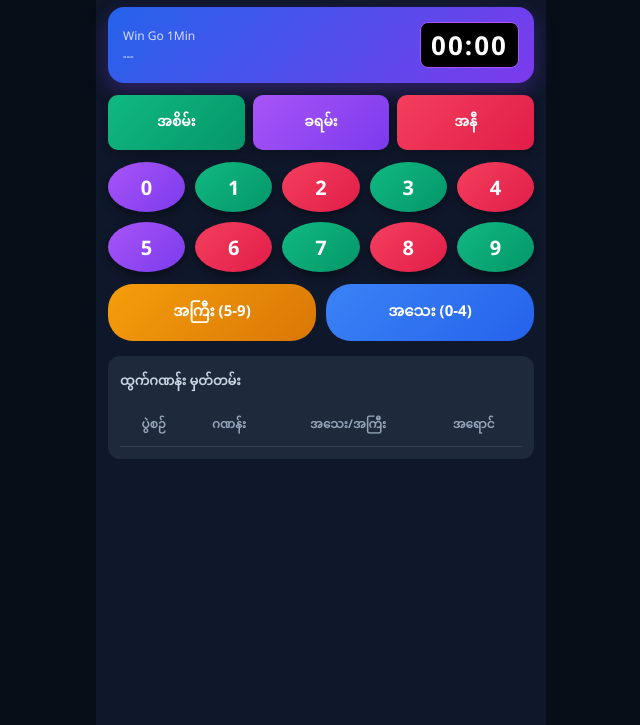
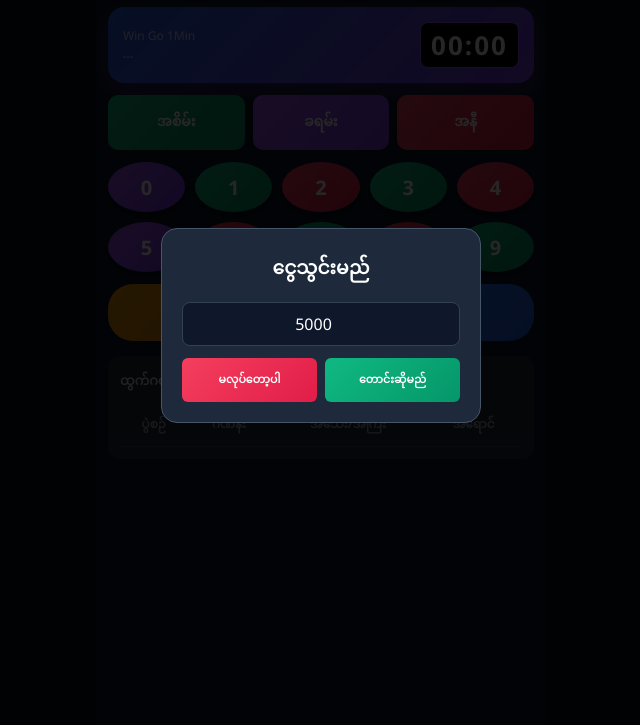
Before and after one commit to tar-alt/CK-lottery-, a website: page public/index.html in a window 1280 px wide. Both pictures are taken after a click on the button "သွင်း". Shown: the part 75-800 px from the top of the page, without its empty margins (319-959 px from the left). Drawn offline with nearby package versions, Linux system fonts and the light colour scheme; no server answers.

Commit message:
Update index.html

```diff
--- a/public/index.html
+++ b/public/index.html
@@ -155,10 +155,11 @@
       </div>
     </div>
   </div>
+
   <script>
     const socket = io();
 
-  // LocalStorage ထဲမှာ ပိုက်ဆံ သိမ်းဆည်းခြင်း (Refresh လုပ်ရင် မပျောက်အောင်)
+    // LocalStorage သုံး၍ Refresh လုပ်လျှင် ပိုက်ဆံမပျောက်အောင် သိမ်းခြင်း
     let userBalance = localStorage.getItem('user_balance')
       ? parseFloat(localStorage.getItem('user_balance'))
       : 10000;
@@ -185,7 +186,6 @@
     socket.on('new_game_result', (data) => {
       addHistoryRow(data.period, data.number, data.bigSmall, data.color);
 
-    // နိုင်/ရှုံး တွက်ချက်ခြင်း
       if (activeBet && activeBet.period === data.period) {
         let isWin = false;
 
@@ -248,6 +248,16 @@
       closeModal('bet-modal');
     }
 
+    function openTxModal(type) {
+      document.getElementById('tx-title').textContent = type === 'Deposit' ? 'ငွေသွင်းမည်' : 'ငွေထုတ်မည်';
+      document.getElementById('tx-modal').classList.remove('hidden');
+    }
+
+    function submitTx() {
+      alert("တောင်းဆိုမှု အောင်မြင်ပါသည်။ Admin ထံ ပေးပို့လိုက်ပါပြီ။");
+      closeModal('tx-modal');
+    }
+
     function closeModal(id) { document.getElementById(id).classList.add('hidden'); }
 
     function addHistoryRow(period, num, bs, color) {
@@ -261,7 +271,7 @@
 
     fetch('/api/history').then(res => res.json()).then(data => {
       if(Array.isArray(data)){
-      data.reverse().forEach(item => addHistoryRow(item.period, item.number, item.bigSmall, item.color));
+        data.slice().reverse().forEach(item => addHistoryRow(item.period, item.number, item.bigSmall, item.color));
       }
     });
   </script>
```
Lines whose indentation alone changed are shown as unchanged.
